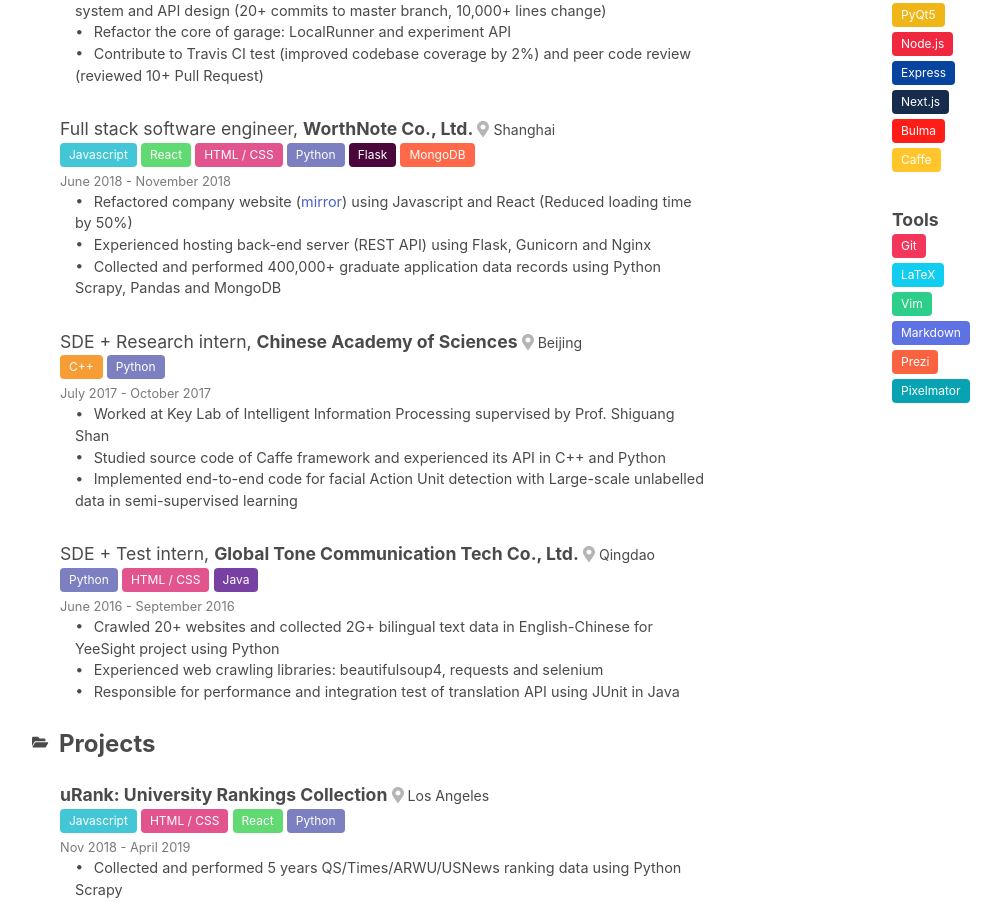
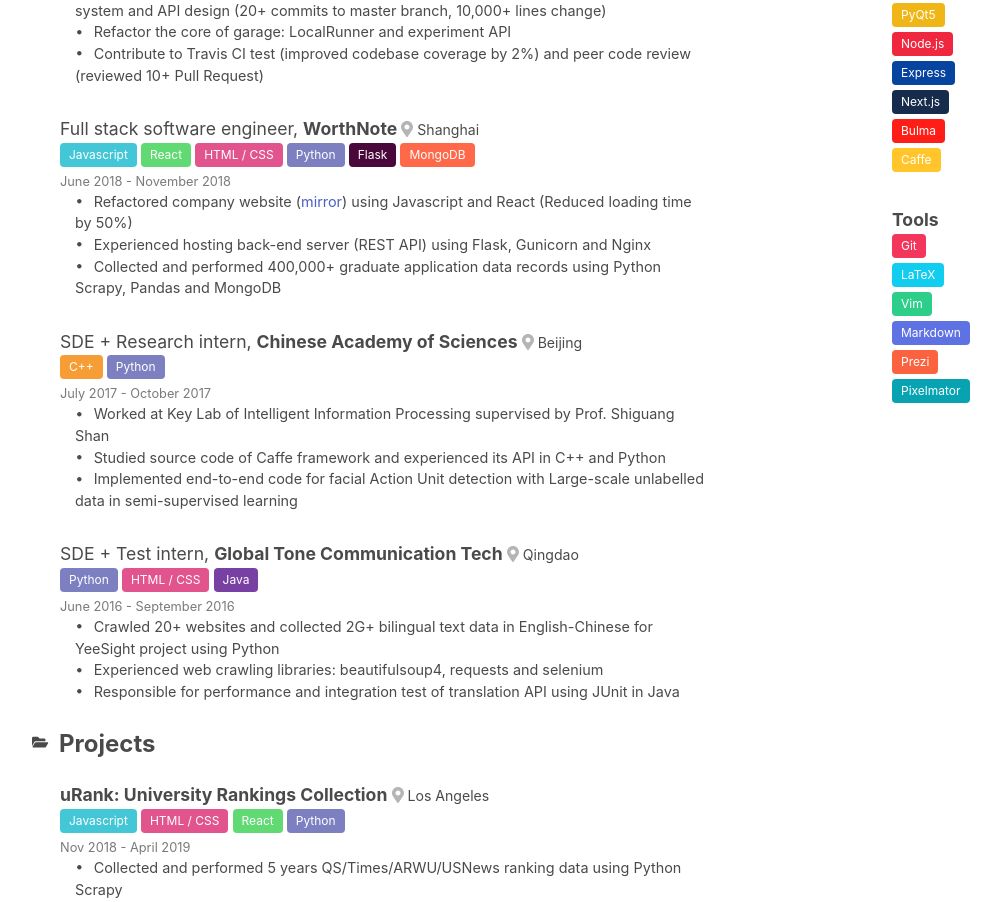
Before and after one commit to zequnyu/zequnyu.com, a Next.js app in the folder zequnyu/: page /about in a window 1280 px wide. Shown: the part 918-1820 px from the top of the page, without its empty margins (89-1090 px from the left). Built offline with nearby package versions, Linux system fonts and the light colour scheme; a web font is replaced by a local one.

Commit message:
update resume

```diff
--- a/zequnyu/pages/about.js
+++ b/zequnyu/pages/about.js
@@ -203,7 +203,7 @@
                                         <div className="cv-section-content-record">
                                             <div className="cv-section-content-record-title">
                                                 Full stack software engineer,&nbsp;
-                                                <span id="text-bold">WorthNote Co., Ltd.&nbsp;</span>
+                                                <span id="text-bold">WorthNote&nbsp;</span>
                                                 <span id="text-shrink">
                                                    <FontAwesomeIcon
                                                        icon={faMapMarkerAlt}
@@ -283,7 +283,7 @@
                                             <div className="cv-section-content-record-title">
                                                 SDE + Test intern,&nbsp;
                                                 <span id="text-bold">Global Tone Communication
-                                                    Tech Co., Ltd.&nbsp;</span>
+                                                    Tech&nbsp;</span>
                                                 <span id="text-shrink">
                                                    <FontAwesomeIcon
                                                        icon={faMapMarkerAlt}
```
Also changed, not shown: 1 other file (tests, documents, lock files or other folders).
